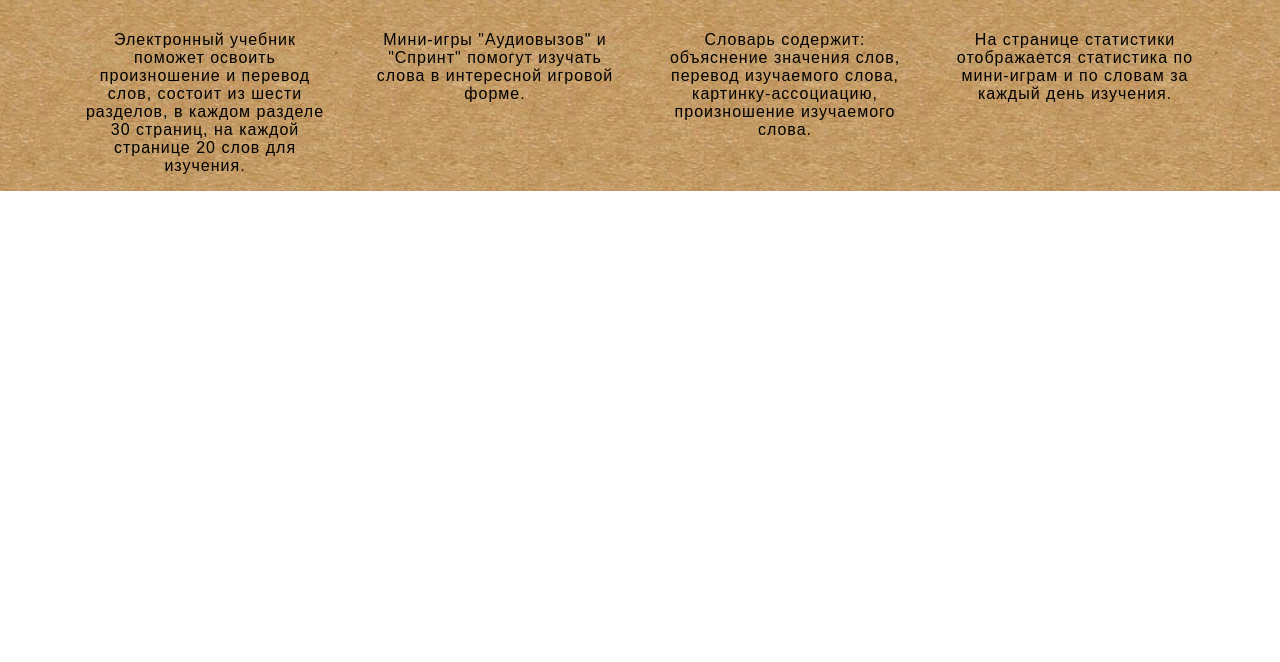
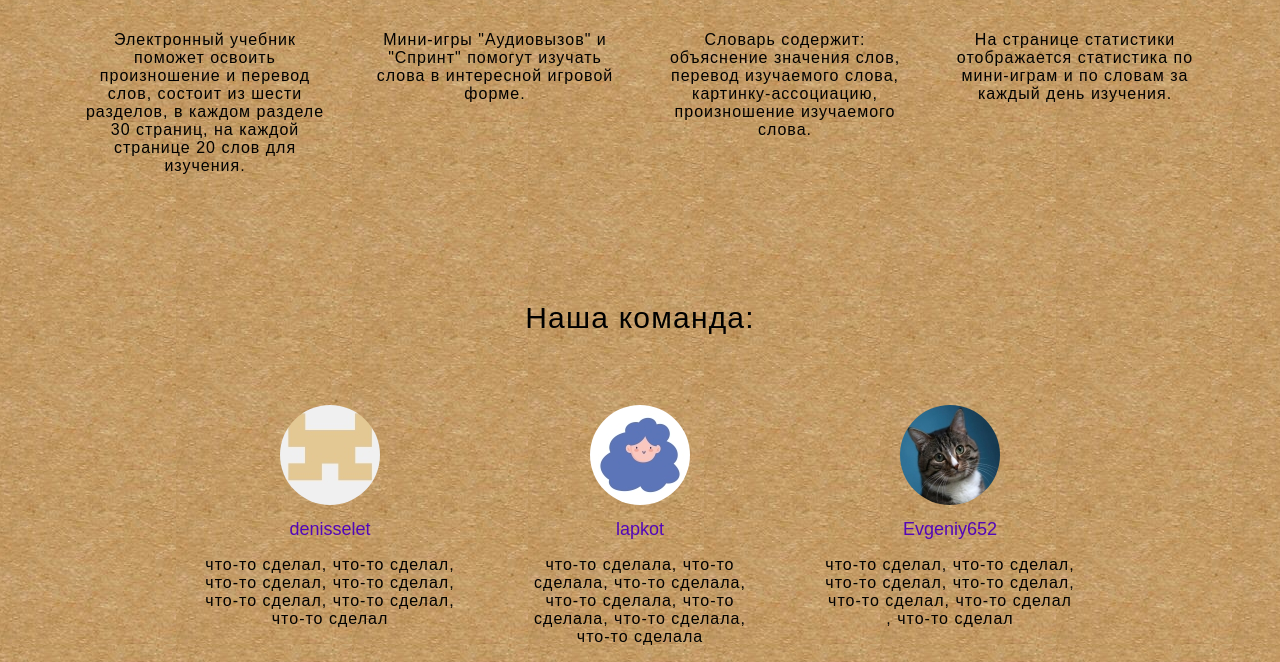
Before and after one commit to denisselet/rslang, a website: page src/index.html in a window 1280 px wide. Shown: the part 748-1410 px from the top of the page. Before the commit the page ends 939 px from the top, so only its background shows below. Drawn offline with Linux system fonts and the light colour scheme.

Commit message:
feat: add section team

```diff
--- a/src/index.html
+++ b/src/index.html
@@ -82,6 +82,44 @@
 			</div>
 		</section>
 
+		<section class="section-team">
+			<p class="name-section-team">
+				Наша команда:
+			</p>
+			<div class="wrapper-team-items">
+				<div class="team-item">
+					<img src="./assets/img/Denis.jpg" alt="avatar">
+					<div class="block-link-team-item">
+						<a href="https://github.com/denisselet">denisselet</a>
+					</div>
+					<p>
+						что-то сделал, что-то сделал, что-то сделал, что-то сделал, что-то сделал, что-то сделал, что-то сделал
+					</p>
+				</div>
+
+				<div class="team-item">
+					<img src="./assets/img/Tanya.jpg" alt="avatar">
+					<div class="block-link-team-item">
+						<a href="https://github.com/lapkot">lapkot</a>
+					</div>
+					<p>
+						что-то сделала, что-то сделала, что-то сделала, что-то сделала, что-то сделала, что-то сделала, что-то сделала
+					</p>
+				</div>
+
+				<div class="team-item">
+					<img src="./assets/img/Zhenya.jpg" alt="avatar">
+					<div class="block-link-team-item">
+						<a href="https://github.com/Evgeniy652">Evgeniy652</a>
+					</div>
+					<p>
+						что-то сделал, что-то сделал, что-то сделал, что-то сделал, что-то сделал, что-то сделал , что-то сделал
+					</p>
+				</div>
+
+			</div>
+		</section>
+
 	</main>
 
 	<footer>
--- a/src/style.css
+++ b/src/style.css
@@ -159,3 +159,47 @@ body {
 .benefits-item p {
 	letter-spacing: 1px;
 }
+
+.section-team {
+	margin-top: 80px;
+	display: flex;
+	flex-direction: column;
+	align-items: center;
+}
+
+.wrapper-team-items {
+	margin-top: 40px;
+	display: flex;
+	justify-content: center;
+	column-gap: 60px;
+	row-gap: 50px;
+	flex-wrap: wrap;
+	text-align: center;
+}
+
+.name-section-team {
+	letter-spacing: 1.2px;
+	font-size: 30px;
+}
+
+.team-item {
+	width: 250px;
+}
+
+.team-item img {
+	border-radius: 70px;
+}
+
+.block-link-team-item {
+	margin-top: 10px;
+}
+
+.block-link-team-item a {
+	text-decoration: none;
+	font-size: 18px;
+	color:rgb(83, 7, 184);
+}
+
+.team-item p {
+	letter-spacing: 1px;
+}
```
Also changed, not shown: src/assets/img/Denis.jpg (added), src/assets/img/Tanya.jpg (added), src/assets/img/Zhenya.jpg (added).
